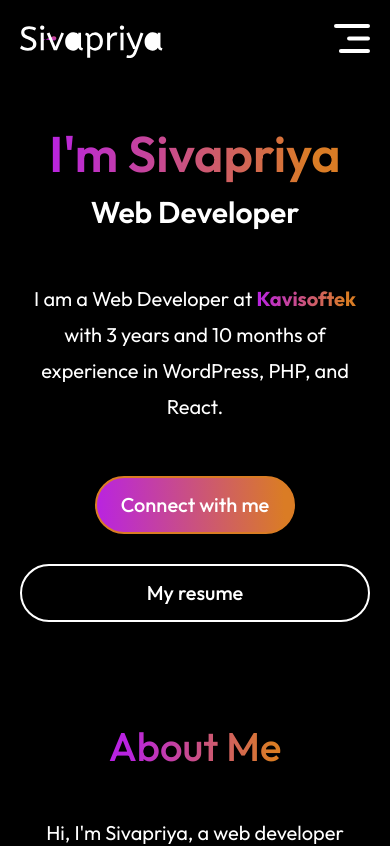
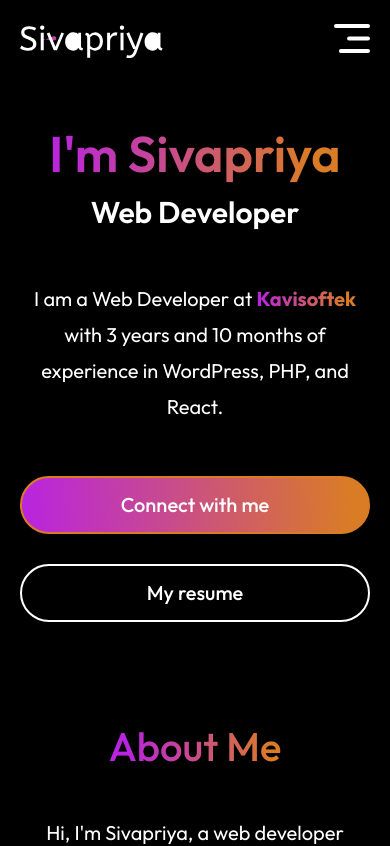
Before and after one commit to Sivapriyaa-k/Portfolio, a React (Vite) app: page / in a window 390 px wide. Shown: the top 846 px of the page. Built offline with nearby package versions, Linux system fonts and the light colour scheme.

Commit message:
hero sec style updated

```diff
--- a/src/Components/Hero/Hero.css
+++ b/src/Components/Hero/Hero.css
@@ -94,7 +94,8 @@
     line-height: 51px;
   }
 
-  .hero-action {
+  .hero-action,
+  .hero-connect {
     width: 100%;
   }
 
```
